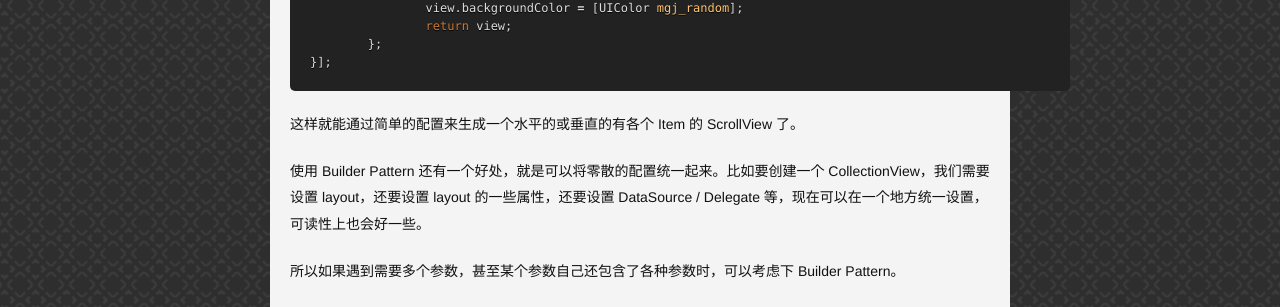
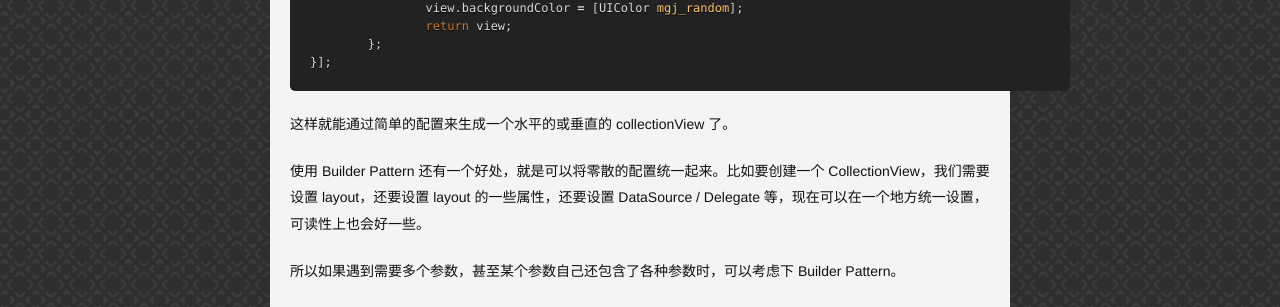
Before and after one commit to limboy/lzyy.github.com, a Jekyll site: the page built from _posts/2015-02-07-builder-pattern.md, in a window 1280 px wide and 900 px high, scrolled down 2701 px. Shown: the part 303-610 px from the top of the window. Built offline with Jekyll 4.4.1, drawn with Linux system fonts in a browser that asks for light colours; Markdown is read by kramdown in place of the engine named in the settings; comment, search, counter and statistics services are not loaded.

Commit message:
微调文字

```diff
--- a/_posts/2015-02-07-builder-pattern.md
+++ b/_posts/2015-02-07-builder-pattern.md
@@ -140,7 +140,7 @@ self.collectionView = [MGJFlowCollectionView collectionViewWithBuilder:^(MGJFlow
 }];
 {% endhighlight %}
 
-这样就能通过简单的配置来生成一个水平的或垂直的有各个 Item 的 ScrollView 了。
+这样就能通过简单的配置来生成一个水平的或垂直的 collectionView 了。
 
 使用 Builder Pattern 还有一个好处，就是可以将零散的配置统一起来。比如要创建一个 CollectionView，我们需要设置 layout，还要设置 layout 的一些属性，还要设置 DataSource / Delegate 等，现在可以在一个地方统一设置，可读性上也会好一些。
 
```
